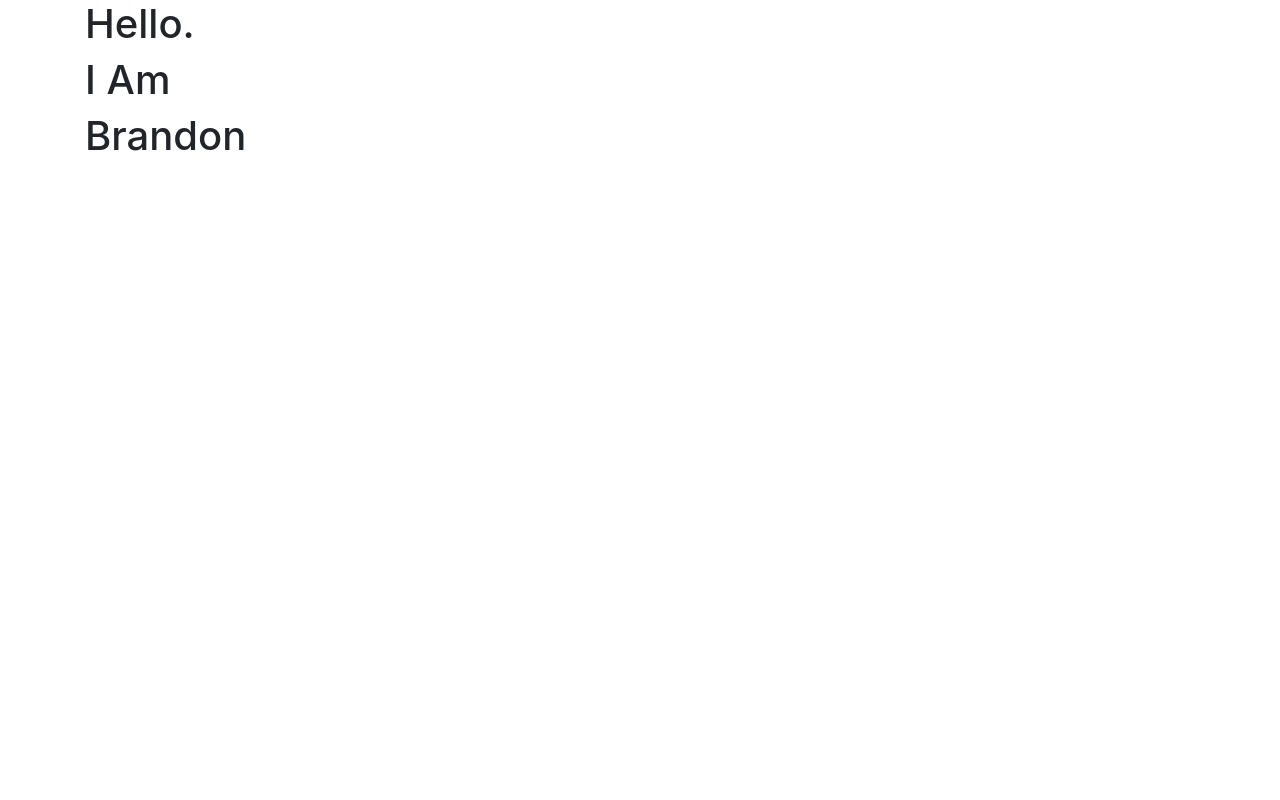
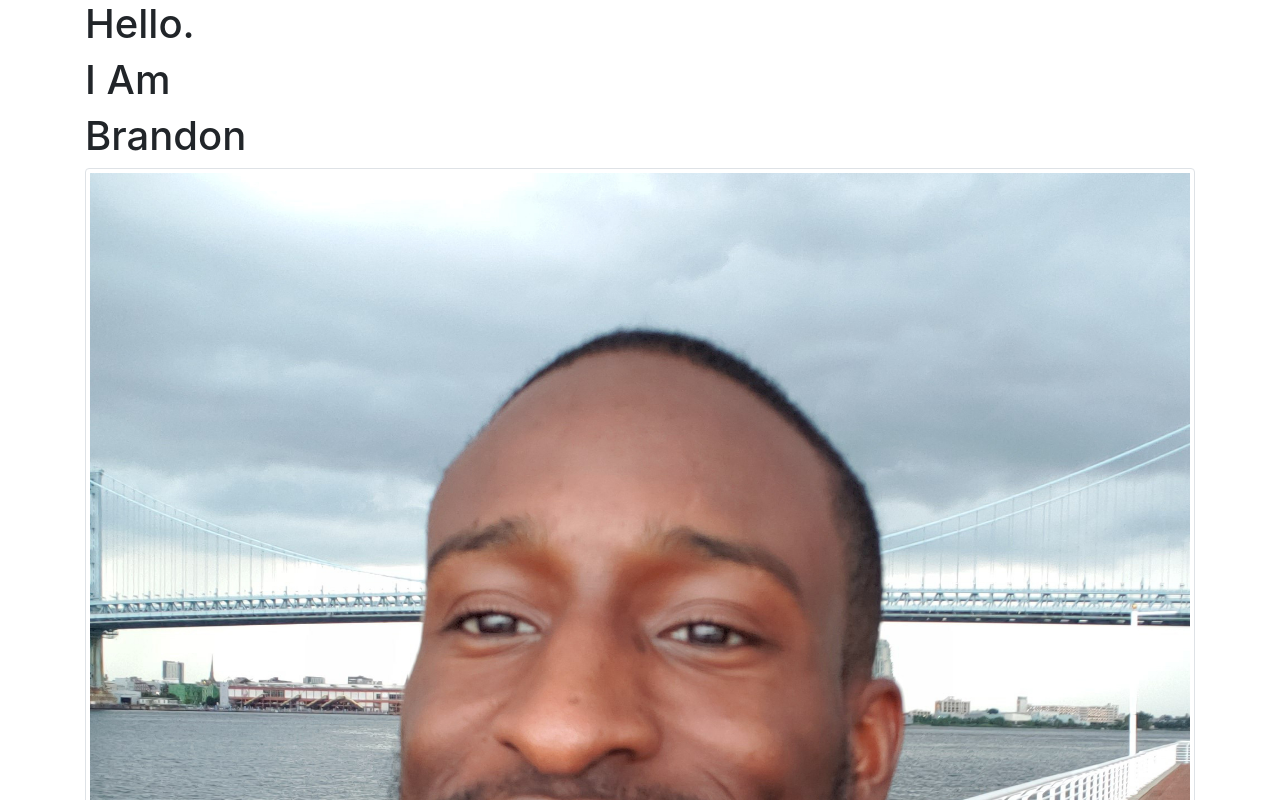
Before and after one commit to BrandonGrayson/test-portfolio, a React (Create React App) app: page / in a window 1280 px wide. Shown: the top 800 px of the page. Built offline with nearby package versions, Linux system fonts and the light colour scheme.

Commit message:
added home page pic

```diff
--- a/src/components/hello.js
+++ b/src/components/hello.js
@@ -6,6 +6,9 @@ const Hello = () => {
             <h1>Hello.</h1>
             <h1>I Am</h1>
             <h1>Brandon</h1>
+
+
+            <img src="./img/Brandon_cropped.jpg" class="img-thumbnail" alt="..."/>
         </div>
     )
 
```
Also changed, not shown: public/img/Brandon_cropped.jpg (added).
